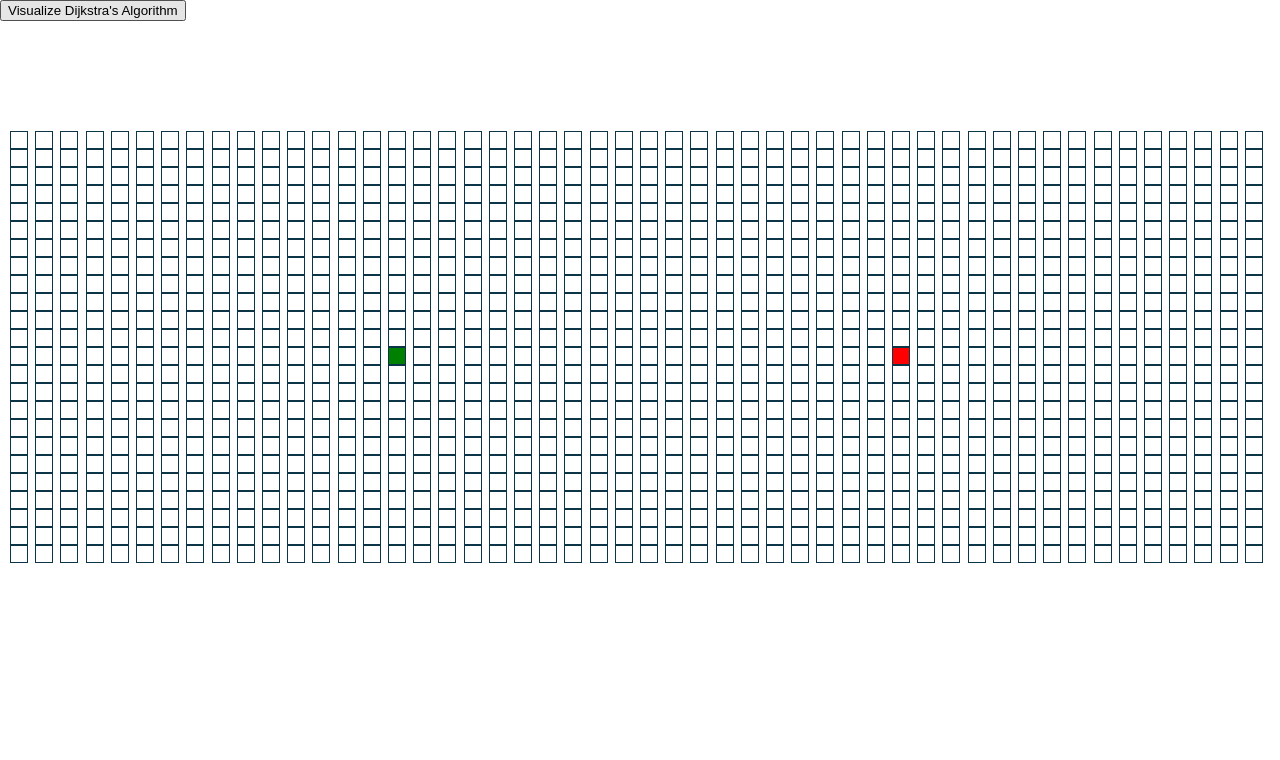
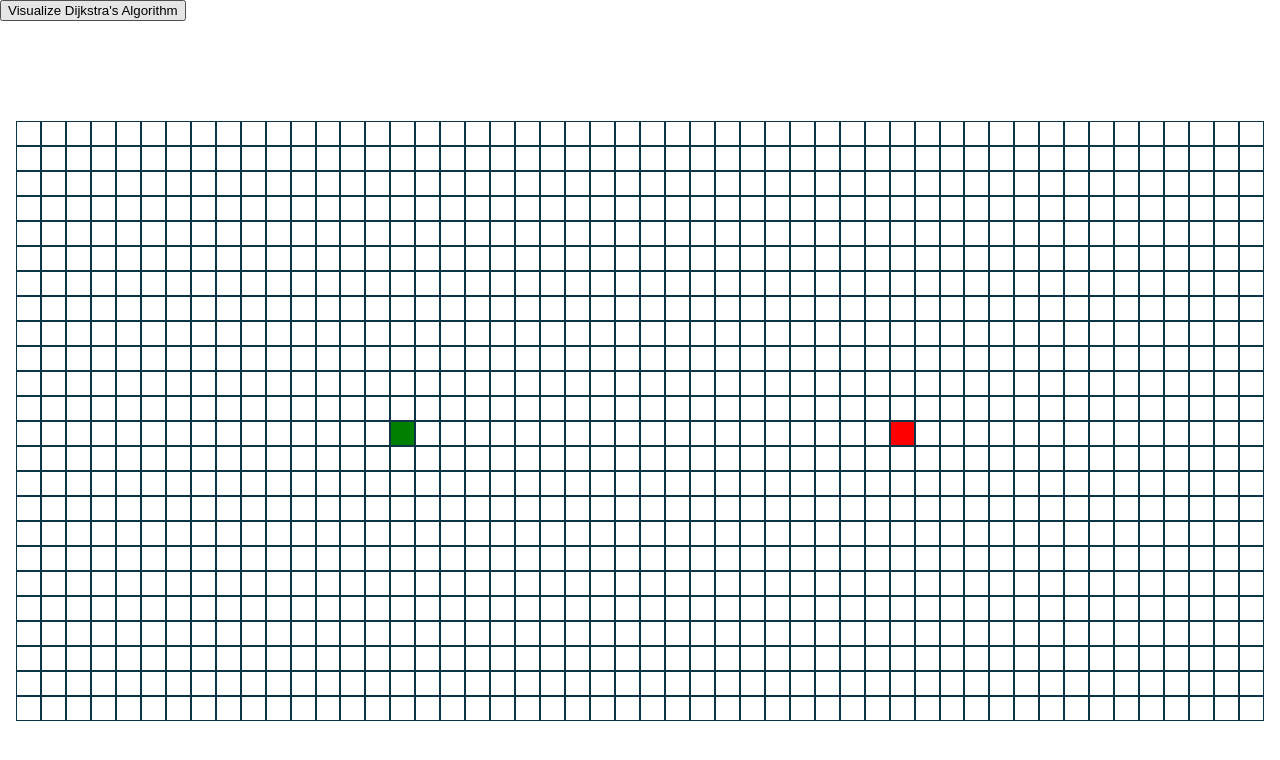
Before and after one commit to ikromshi/pathfinding-algorithm, a React (Create React App) app: page / in a window 1280 px wide. Shown: the top 760 px of the page. Built offline with nearby package versions, Linux system fonts and the light colour scheme.

Commit message:
fixed the grid{

```diff
--- a/src/components/grid/grid-styles.tsx
+++ b/src/components/grid/grid-styles.tsx
@@ -1,12 +1,12 @@
 import styled from "styled-components";
 
 export const GridStyles = styled.div`
-  max-width: 100vw;
-  margin: 100px auto;
-  padding: 10px;
+  min-height: 75vh;
+  min-width: 60vw;
+  margin: 100px 1rem;
+  // padding: 10px;
 
   display: grid;
   grid-template-columns: repeat(50, 1fr);
-  grid-auto-rows: minmax(1rem, auto);
-  gap: no-gap;
+  grid-auto-rows: minmax(1fr, auto);
 `;
--- a/src/components/node/node.css
+++ b/src/components/node/node.css
@@ -1,6 +1,6 @@
 .node {
-  width: 1rem;
-  height: 1rem;
+  /* width: 1rem; */
+  /* height: 1rem; */
   border: 1px solid rgb(12, 53, 71);
   /* outline: 1px solid rgb(112, 135, 152); */
   display: inline-block;
```
